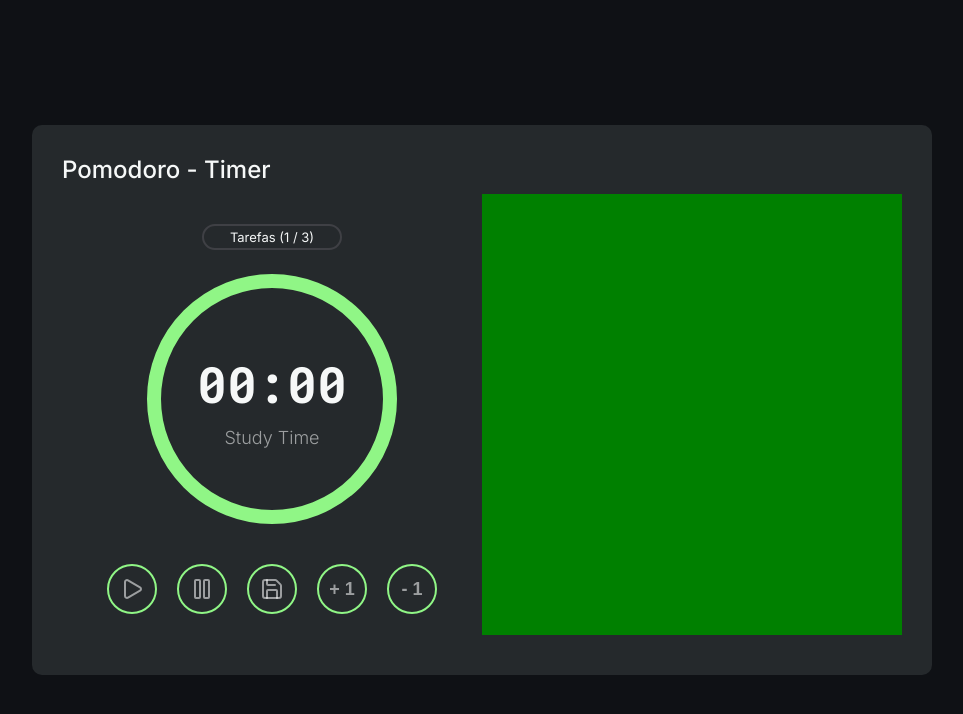
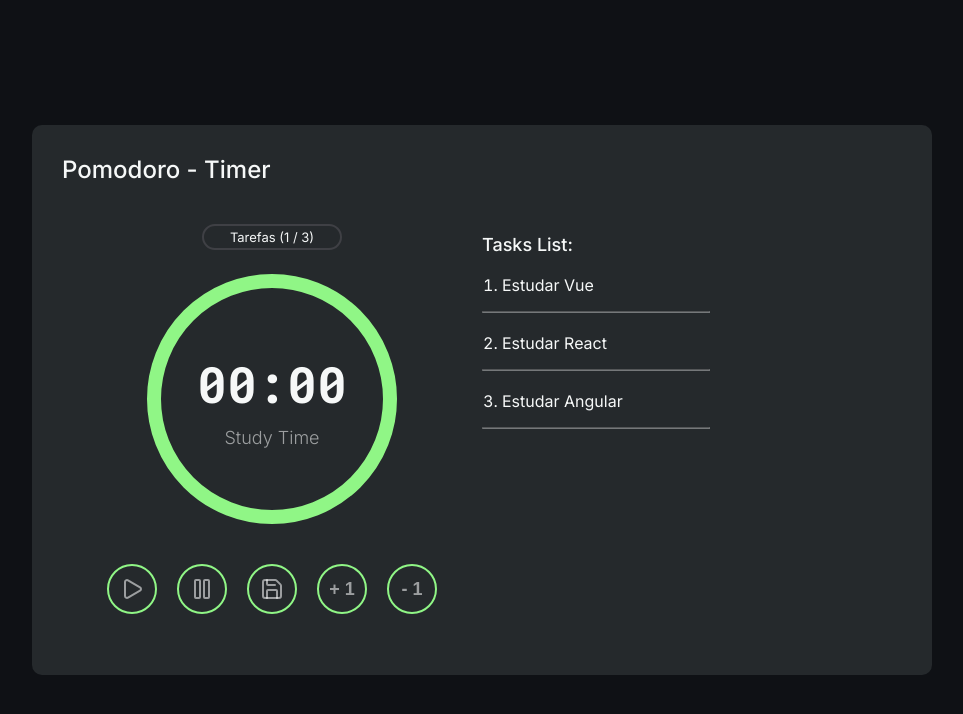
Before and after one commit to Yuri-Romeu/Pomodoro-Vue, a Vue app: page / in a window 1280 px wide. Shown: the top 714 px of the page, without its empty margins (158-1121 px from the left). Built offline with nearby package versions, Linux system fonts and the light colour scheme.

Commit message:
componente TaskList

```diff
--- a/src/App.vue
+++ b/src/App.vue
@@ -3,6 +3,7 @@ import { ref } from 'vue';
 import TasksAmount from './components/tasksAmount.vue';
 import Timer from './components/timer.vue';
 import TimerControls from './components/timerControls.vue';
+import TaskList from './components/taskList.vue';
 
 let tarefas = ref([
      {
@@ -35,7 +36,12 @@ let tarefas = ref([
 
                     <TimerControls />
                </section>
-               <section class="tasks"></section>
+
+               <section class="tasks">
+                    <h1 class="subTitle">Tasks List:</h1>
+
+                    <TaskList :tasks="tarefas" />
+               </section>
           </div>
      </main>
 </template>
@@ -64,11 +70,16 @@ main {
 }
 
 .container .tasks {
-     background-color: green;
+     margin-top: 40px;
 }
 
 .title {
      font-size: 24px;
      font-weight: 500;
 }
+
+.subTitle {
+     font-size: 18px;
+     font-weight: 500;
+}
 </style>
--- /dev/null
+++ b/src/components/taskList.vue
@@ -0,0 +1,33 @@
+<script setup lang="ts">
+import { Task } from '../types';
+
+defineProps<{ tasks: Task[] }>();
+</script>
+
+<template>
+     <div class="containerTaskList">
+          <ol>
+               <li v-for="{ title, id } in tasks" :key="id">
+                    {{ title }}
+                    <hr />
+               </li>
+          </ol>
+     </div>
+</template>
+
+<style scoped>
+.containerTaskList {
+     margin: 20px;
+}
+
+li {
+     margin: 20px 0;
+}
+
+hr {
+     width: 60%;
+     margin-top: 16px;
+     margin-left: -20px;
+     opacity: 0.4;
+}
+</style>
--- /dev/null
+++ b/src/types.ts
@@ -0,0 +1,5 @@
+export type Task = {
+     id: number;
+     title: string;
+     done: boolean;
+};
```
Also changed, not shown: src/components/tasksAmount.vue (+1 -6 lines).
